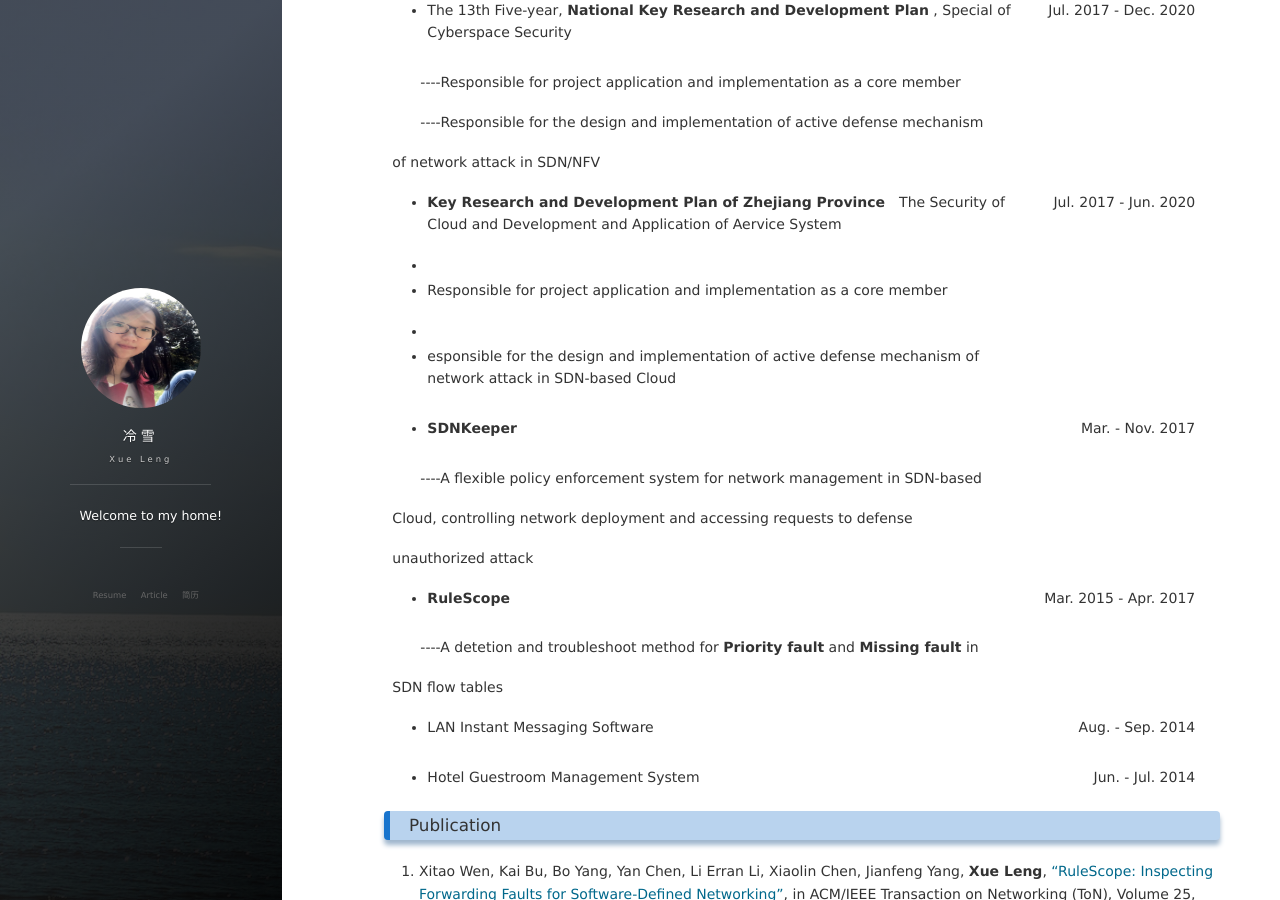
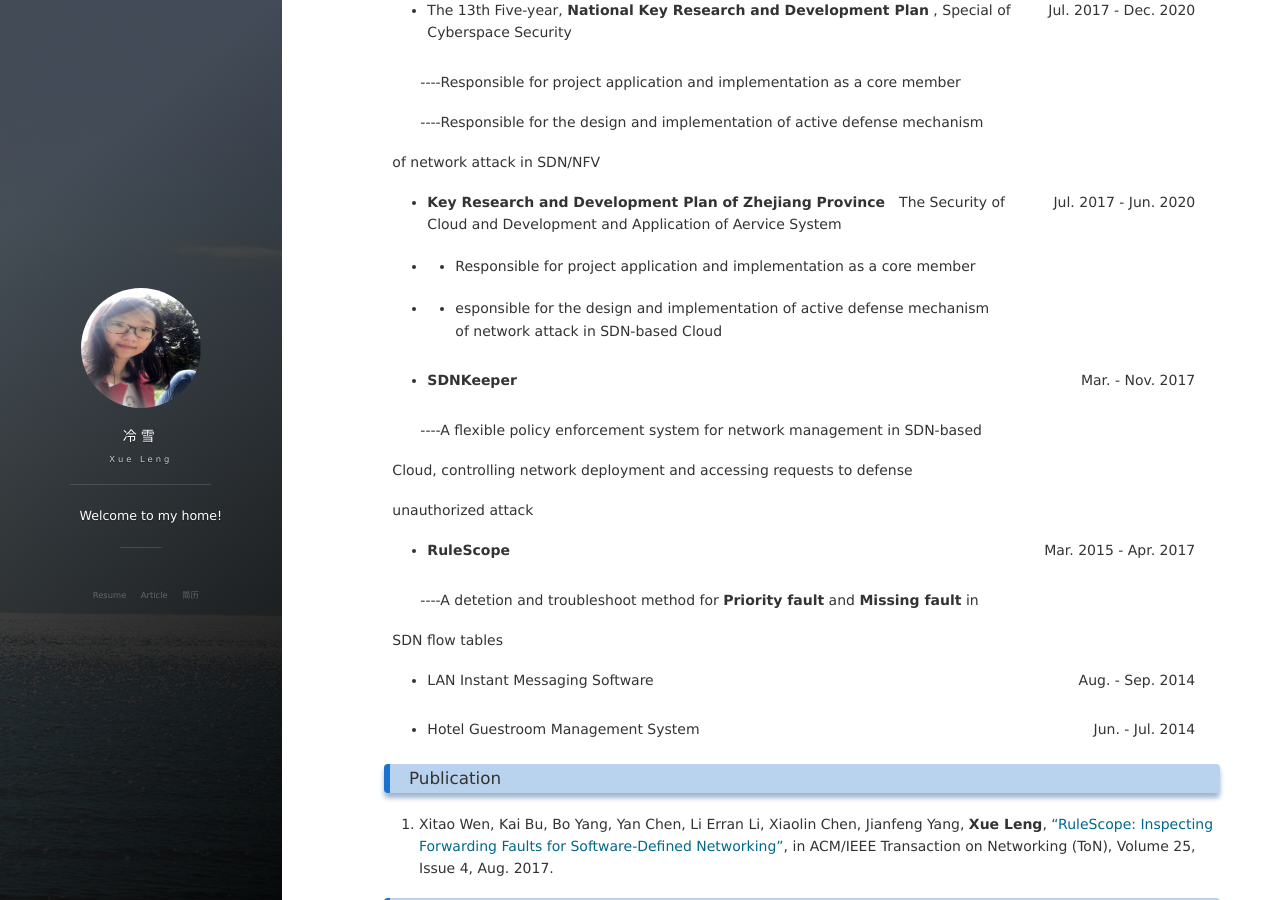
Before and after one commit to lxv458/OldWeb, a Jekyll site: the page built from index.md, in a window 1280 px wide and 900 px high, scrolled down 2138 px. Built offline with Jekyll 4.4.1, drawn with Linux system fonts in a browser that asks for light colours; nearby versions of some CDN libraries; our own code applies the rules of GitHub Pages for plain Markdown files; the list of posts is cut into pages by our own code; comment, search, counter and statistics services are not loaded.

```diff
--- a/index.md
+++ b/index.md
@@ -161,10 +161,10 @@
     <td align="right" rowspan="3" style="vertical-align: text-top">Jul. 2017&nbsp;-&nbsp;Jun. 2020</td>
   </tr>
   <tr>
-    <td align="left"><ul><li><li>Responsible for project application and implementation as a core member</li></li></ul></td>
+    <td align="left"><ul><li><ul><li>Responsible for project application and implementation as a core member</li></ul></li></ul></td>
   </tr>
   <tr>
-    <td align="left"><ul><li><li>esponsible for the design and implementation of active defense mechanism of network attack in SDN-based Cloud</li></li></ul></td>
+    <td align="left"><ul><li><ul><li>esponsible for the design and implementation of active defense mechanism of network attack in SDN-based Cloud</li></ul></li></ul></td>
   </tr>
   <tr>
     <td align="left"><ul><li><strong>SDNKeeper</strong></li></ul></td>
```
